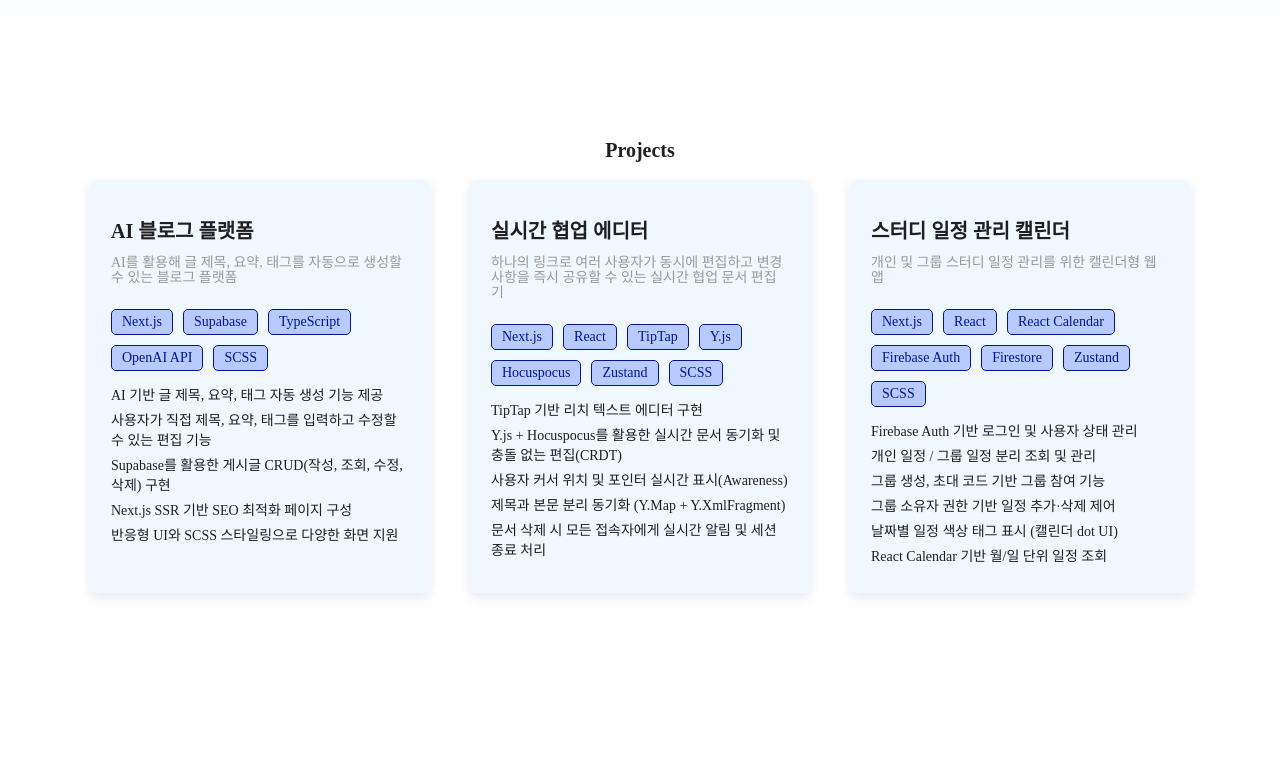
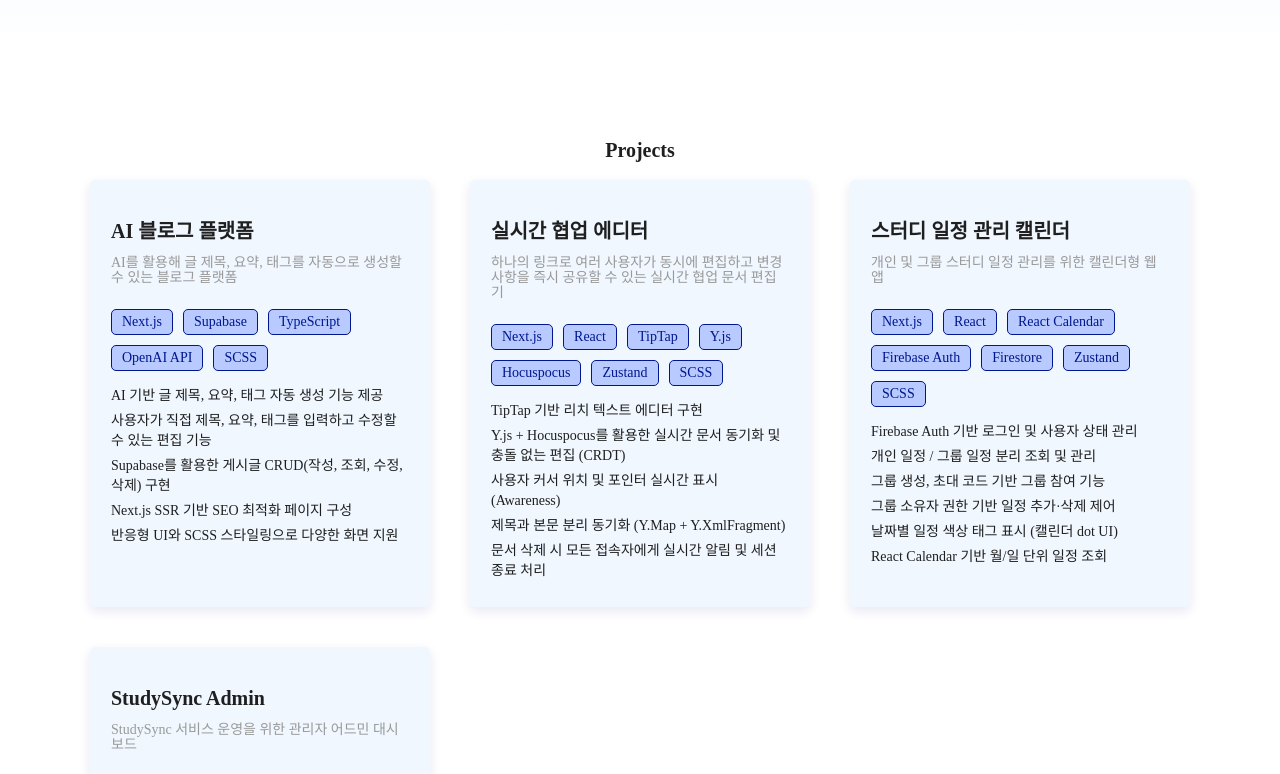
Before and after one commit to poya0a/portfolio, a Next.js app: page / in a window 1280 px wide. Shown: the part 2000-2774 px from the top of the page. Built offline with nearby package versions, Linux system fonts and the light colour scheme.

Commit message:
Project Update

```diff
--- a/data/projects.ts
+++ b/data/projects.ts
@@ -35,8 +35,8 @@ export const projects = [
         ],
         details: `
             TipTap 기반 리치 텍스트 에디터 구현
-            Y.js + Hocuspocus를 활용한 실시간 문서 동기화 및 충돌 없는 편집(CRDT)
-            사용자 커서 위치 및 포인터 실시간 표시(Awareness)
+            Y.js + Hocuspocus를 활용한 실시간 문서 동기화 및 충돌 없는 편집 (CRDT)
+            사용자 커서 위치 및 포인터 실시간 표시 (Awareness)
             제목과 본문 분리 동기화 (Y.Map + Y.XmlFragment)
             문서 삭제 시 모든 접속자에게 실시간 알림 및 세션 종료 처리
         `,
@@ -67,30 +67,28 @@ export const projects = [
         url: 'https://studysync-two.vercel.app',
     },
 
-    // {
-    //     id: 'studysync-admin',
-    //     title: 'StudySync Admin & Data Platform',
-    //     description: 'StudySync 서비스 운영을 위한 관리자 대시보드 및 대규모 데이터 테이블 기반 어드민',
-    //     stack: [
-    //         'Next.js',
-    //         'TypeScript',
-    //         'TanStack Query',
-    //         'Zustand',
-    //         'Supabase',
-    //         'SCSS',
-    //         'Recharts',
-    //     ],
-    //     details: `
-    //         StudySync 서비스 데이터를 기반으로 한 관리자 전용 어드민 대시보드
-    //         사용자 / 스터디 / 일정 데이터를 테이블 형태로 조회 및 관리
-    //         서버 사이드 pagination, 검색, 필터, 정렬 기능 구현
-    //         React Query 기반 서버 상태 캐싱 및 query key 설계
-    //         URL Query와 테이블 상태 동기화 (뒤로가기, 새로고침 대응)
-    //         재사용 가능한 DataTable 컴포넌트 아키텍처 설계
-    //         실제 서비스 운영 시나리오를 가정한 관리자 UX 구현
-    //     `,
-    //     url: '',
-    // },
+    {
+        id: 'studysync-admin',
+        title: 'StudySync Admin',
+        description: 'StudySync 서비스 운영을 위한 관리자 어드민 대시보드',
+        stack: [
+            'Next.js',
+            'TypeScript',
+            'TanStack Query',
+            'Firebase Auth',
+            'Firestore',
+            'SCSS',
+        ],
+        details: `
+            StudySync 서비스 데이터를 기반으로 한 관리자 전용 어드민 대시보드
+            사용자 / 그룹 / 일정 데이터를 테이블 형태로 조회 및 관리
+            서버 사이드 pagination, 검색 기능 구현
+            React Query 기반 서버 상태 캐싱 및 query key 설계
+            재사용 가능한 DataTable 컴포넌트 아키텍처 설계
+            실제 서비스 운영 시나리오를 가정한 관리자 UX 구현
+        `,
+        url: 'https://studysync-admin.vercel.app',
+    },
 
     // {
     //     id: 'chatly',
```
